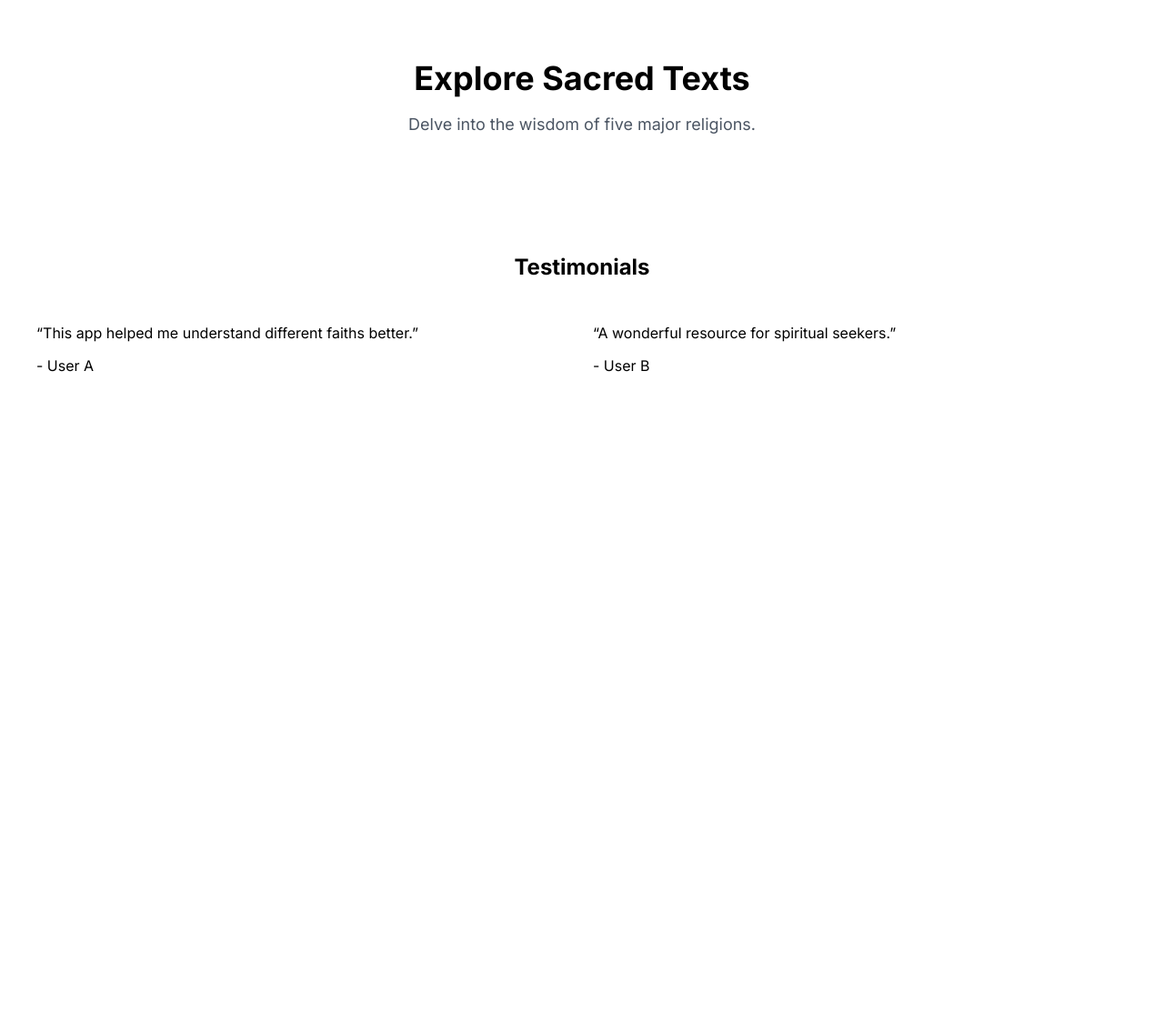
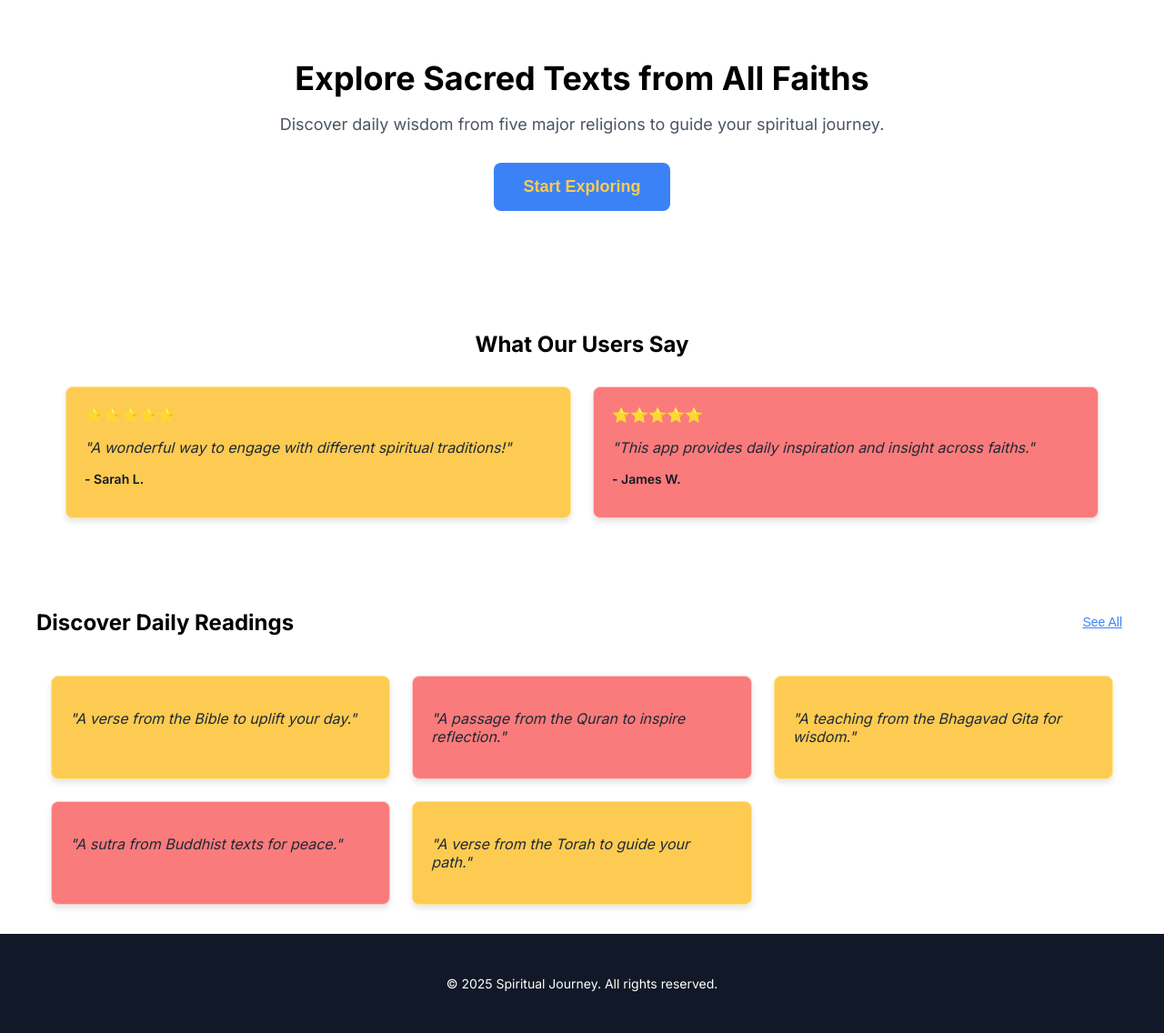
Before and after one commit to getoffyourass/spiritual-journey, a React app: page index.html in a window 1280 px wide. Shown: the whole page at 91% size. Before the commit the page ends 800 px from the top, so only its background shows below. Built offline with nearby package versions, Linux system fonts and the light colour scheme.

Commit message:
Update index.html

```diff
--- a/index.html
+++ b/index.html
@@ -41,6 +41,16 @@
             overflow: hidden;
         }
 
+        .hero-cloud {
+            position: absolute;
+            top: 0;
+            right: 0;
+            width: 384px;
+            height: 240px;
+            opacity: 0.9;
+            pointer-events: none;
+        }
+
         .hero-content {
             text-align: center;
             max-width: 48rem;
@@ -57,6 +67,39 @@
             font-size: 1.125rem;
             color: #4b5563;
             margin-bottom: 2rem;
+        }
+
+        /* Buttons and Navigation */
+        .nav-button {
+            display: flex;
+            align-items: center;
+            gap: 0.5rem;
+            padding: 0.5rem 1rem;
+            border: 1px solid #e5e7eb;
+            border-radius: 0.5rem;
+            background: white;
+            color: #4b5563;
+            font-size: 0.875rem;
+            font-weight: 500;
+            cursor: pointer;
+        }
+
+        .cta-button {
+            background: #3b82f6;
+            color: #fecb52;
+            font-weight: bold;
+            padding: 1rem 2rem;
+            border-radius: 0.5rem;
+            border: none;
+            font-size: 1.125rem;
+            cursor: pointer;
+            display: inline-flex;
+            align-items: center;
+            gap: 0.5rem;
+        }
+
+        .cta-button:hover {
+            background: #2563eb;
         }
 
         /* Testimonials Section */
@@ -80,28 +123,135 @@
             margin: 0 auto;
             padding: 0 1rem;
         }
+
+        .testimonial-card {
+            border-radius: 0.5rem;
+            padding: 1.25rem;
+            box-shadow: 0 4px 6px rgba(0, 0, 0, 0.1);
+            transition: transform 0.2s;
+        }
+
+        .testimonial-card:hover {
+            transform: translateY(-5px);
+        }
+
+        .testimonial-yellow {
+            background: #FECB52;
+            border: 1px solid #fde68a;
+        }
+
+        .testimonial-red {
+            background: #FA7B7B;
+            border: 1px solid #fecaca;
+        }
+
+        .rating {
+            display: flex;
+            margin-bottom: 0.75rem;
+        }
+
+        .testimonial-text {
+            font-style: italic;
+            margin-bottom: 1rem;
+            color: #1f2937;
+        }
+
+        .testimonial-author {
+            font-weight: 600;
+            color: #111827;
+            font-size: 0.875rem;
+        }
+
+        /* Discovery Section */
+        .discovery-section {
+            padding: 2rem 0;
+            background: white;
+        }
+
+        .section-header {
+            display: flex;
+            justify-content: space-between;
+            align-items: center;
+            margin-bottom: 1.5rem;
+        }
+
+        .section-title {
+            font-size: 1.5rem;
+            font-weight: bold;
+        }
+
+        .see-all-button {
+            color: #3b82f6;
+            text-decoration: underline;
+            font-size: 0.875rem;
+            font-weight: 500;
+            background: none;
+            border: none;
+            cursor: pointer;
+        }
+          /* Footer */
+        .footer {
+            background: #111827;
+            color: white;
+            text-align: center;
+            padding: 2rem 1rem;
+            font-size: 0.875rem;
+        }
     </style>
 </head>
 <body>
+    <div class="container">
         <section class="hero-section">
             <div class="hero-content">
-            <h1 class="hero-title">Explore Sacred Texts</h1>
-            <p class="hero-description">Delve into the wisdom of five major religions.</p>
+                <h1 class="hero-title">Explore Sacred Texts from All Faiths</h1>
+                <p class="hero-description">Discover daily wisdom from five major religions to guide your spiritual journey.</p>
+                <button class="cta-button">Start Exploring</button>
             </div>
         </section>
 
         <section class="testimonials-section">
-        <h2 class="testimonials-title">Testimonials</h2>
+            <h2 class="testimonials-title">What Our Users Say</h2>
             <div class="testimonials-grid">
-            <div class="testimonial-card">
-                <p class="testimonial-text">“This app helped me understand different faiths better.”</p>
-                <p class="testimonial-author">- User A</p>
+                <div class="testimonial-card testimonial-yellow">
+                    <div class="rating">⭐⭐⭐⭐⭐</div>
+                    <p class="testimonial-text">"A wonderful way to engage with different spiritual traditions!"</p>
+                    <p class="testimonial-author">- Sarah L.</p>
                 </div>
-            <div class="testimonial-card">
-                <p class="testimonial-text">“A wonderful resource for spiritual seekers.”</p>
-                <p class="testimonial-author">- User B</p>
+                <div class="testimonial-card testimonial-red">
+                    <div class="rating">⭐⭐⭐⭐⭐</div>
+                    <p class="testimonial-text">"This app provides daily inspiration and insight across faiths."</p>
+                    <p class="testimonial-author">- James W.</p>
                 </div>
             </div>
         </section>
+
+        <section class="discovery-section">
+            <div class="section-header">
+                <h2 class="section-title">Discover Daily Readings</h2>
+                <button class="see-all-button">See All</button>
+            </div>
+            <div class="testimonials-grid">
+                <div class="testimonial-card testimonial-yellow">
+                    <p class="testimonial-text">"A verse from the Bible to uplift your day."</p>
+                </div>
+                <div class="testimonial-card testimonial-red">
+                    <p class="testimonial-text">"A passage from the Quran to inspire reflection."</p>
+                </div>
+                <div class="testimonial-card testimonial-yellow">
+                    <p class="testimonial-text">"A teaching from the Bhagavad Gita for wisdom."</p>
+                </div>
+                <div class="testimonial-card testimonial-red">
+                    <p class="testimonial-text">"A sutra from Buddhist texts for peace."</p>
+                </div>
+                <div class="testimonial-card testimonial-yellow">
+                    <p class="testimonial-text">"A verse from the Torah to guide your path."</p>
+                </div>
+            </div>
+        </section>
+    </div>
+
+    <footer class="footer">
+        <p>&copy; 2025 Spiritual Journey. All rights reserved.</p>
+    </footer>
 </body>
 </html>
```
Lines whose indentation alone changed are shown as unchanged.
